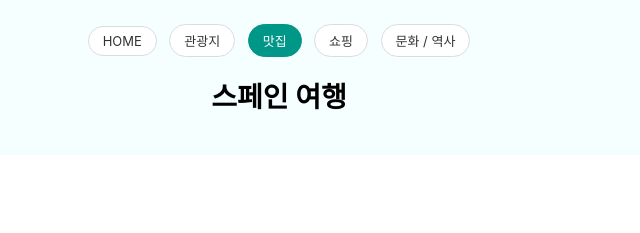
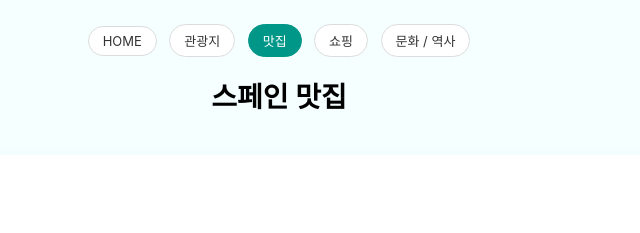
Before and after one commit to daeik0111/Europe-travel-blog, a plain HTML site: page europe-blog/spain/food/index.html in a window 1280 px wide. Shown: the top 233 px of the page, 361-1001 px from the left. Drawn offline with Linux system fonts and the light colour scheme.

Commit message:
Update index.html

```diff
--- a/europe-blog/spain/food/index.html
+++ b/europe-blog/spain/food/index.html
@@ -123,7 +123,7 @@
     <a href="../culture/index.html">문화 / 역사</a>
 </nav>
 
-    <h1 class="blog-main-title">스페인 여행</h1>
+    <h1 class="blog-main-title">스페인 맛집</h1>
   </header>
 
   <!-- 가운데 흰색 카드 안에 블로그 글 -->
```
